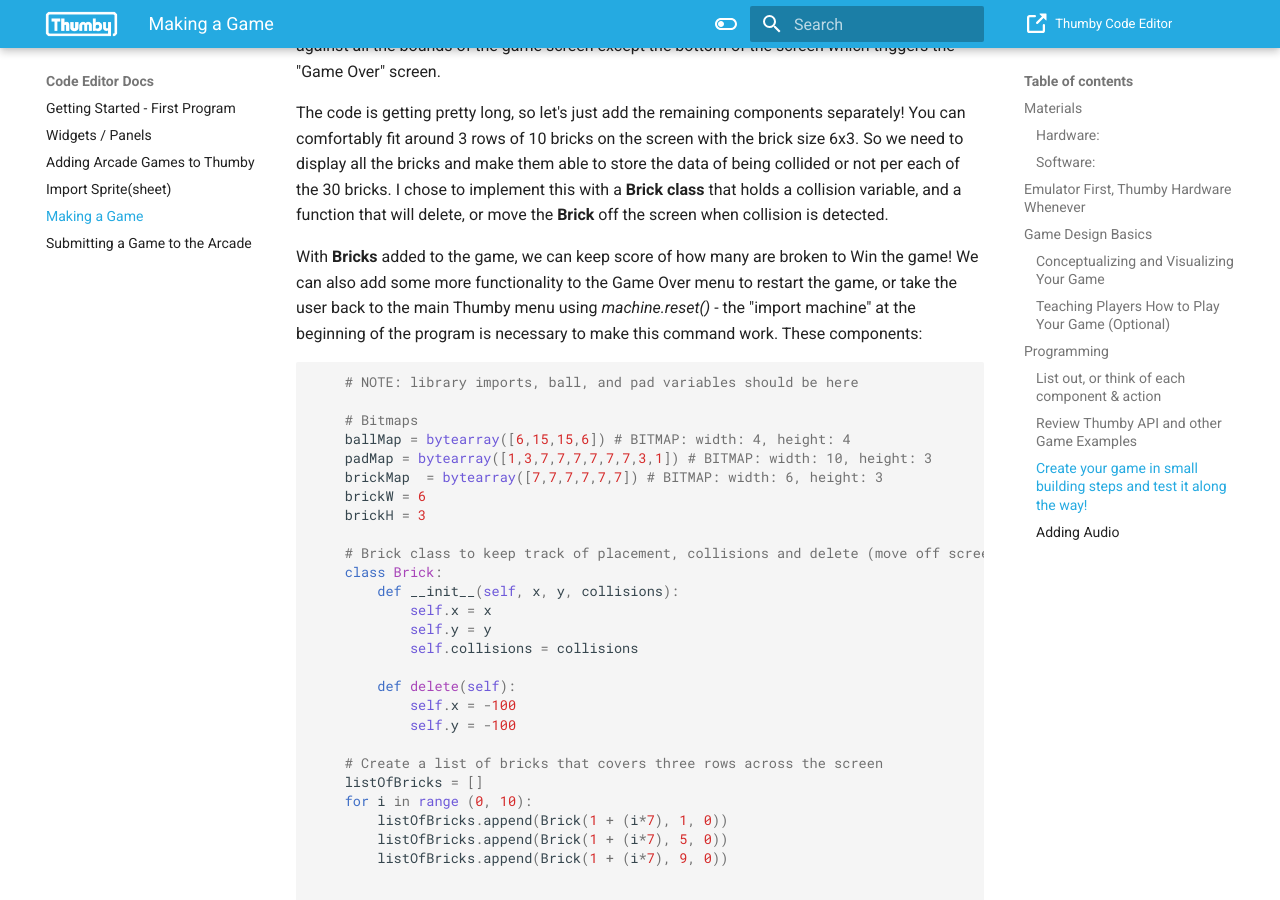
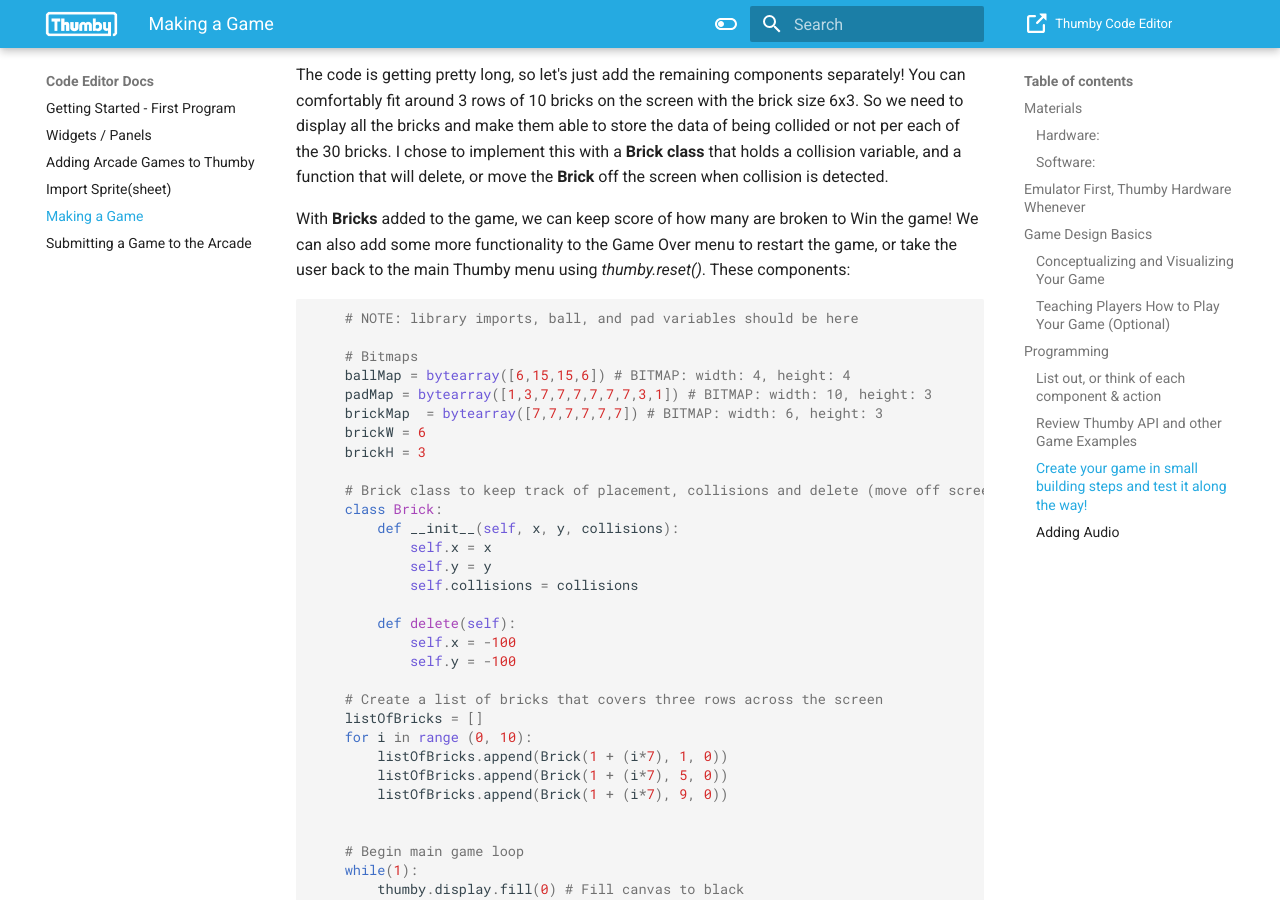
Before and after one commit to TinyCircuits/Thumby-Website, an MkDocs documentation site: the page built from docs/Code-Editor/Making-a-game.md, in a window 1280 px wide and 900 px high, scrolled down 6470 px. Built offline with MkDocs 1.6.1 and Material for MkDocs 9.7.7, drawn with Linux system fonts in a browser that asks for light colours; some of the changed text lies outside the part shown.

Commit message:
silly me! I don't need to import that if I'm not using it!!!

````diff
--- a/docs/Code-Editor/Making-a-game.md
+++ b/docs/Code-Editor/Making-a-game.md
@@ -113,7 +113,6 @@
 import time
 import thumby
 import math
-import machine
 
 padMap = bytearray([1,3,7,7,7,7,7,7,3,1]) # BITMAP: width: 10, height: 3
 padSprite = thumby.Sprite(10, 3, padMap, key=0) # w, h, bitmapData, key
@@ -150,7 +149,6 @@
 import time
 import thumby
 import math
-import machine
 
 # Bitmaps
 ballMap = bytearray([6,15,15,6]) # BITMAP: width: 4, height: 4
@@ -247,7 +245,7 @@
 
 The code is getting pretty long, so let's just add the remaining components separately! You can comfortably fit around 3 rows of 10 bricks on the screen with the brick size 6x3. So we need to display all the bricks and make them able to store the data of being collided or not per each of the 30 bricks. I chose to implement this with a **Brick class** that holds a collision variable, and a function that will delete, or move the **Brick** off the screen when collision is detected.
 
-With **Bricks** added to the game, we can keep score of how many are broken to Win the game! We can also add some more functionality to the Game Over menu to restart the game, or take the user back to the main Thumby menu using _machine.reset()_ - the "import machine" at the beginning of the program is necessary to make this command work. These components:
+With **Bricks** added to the game, we can keep score of how many are broken to Win the game! We can also add some more functionality to the Game Over menu to restart the game, or take the user back to the main Thumby menu using _thumby.reset()_. These components:
 
 ```py
     # NOTE: library imports, ball, and pad variables should be here
````
Also changed, not shown: docs/API/Save-Files.md (+0 -1 lines).
